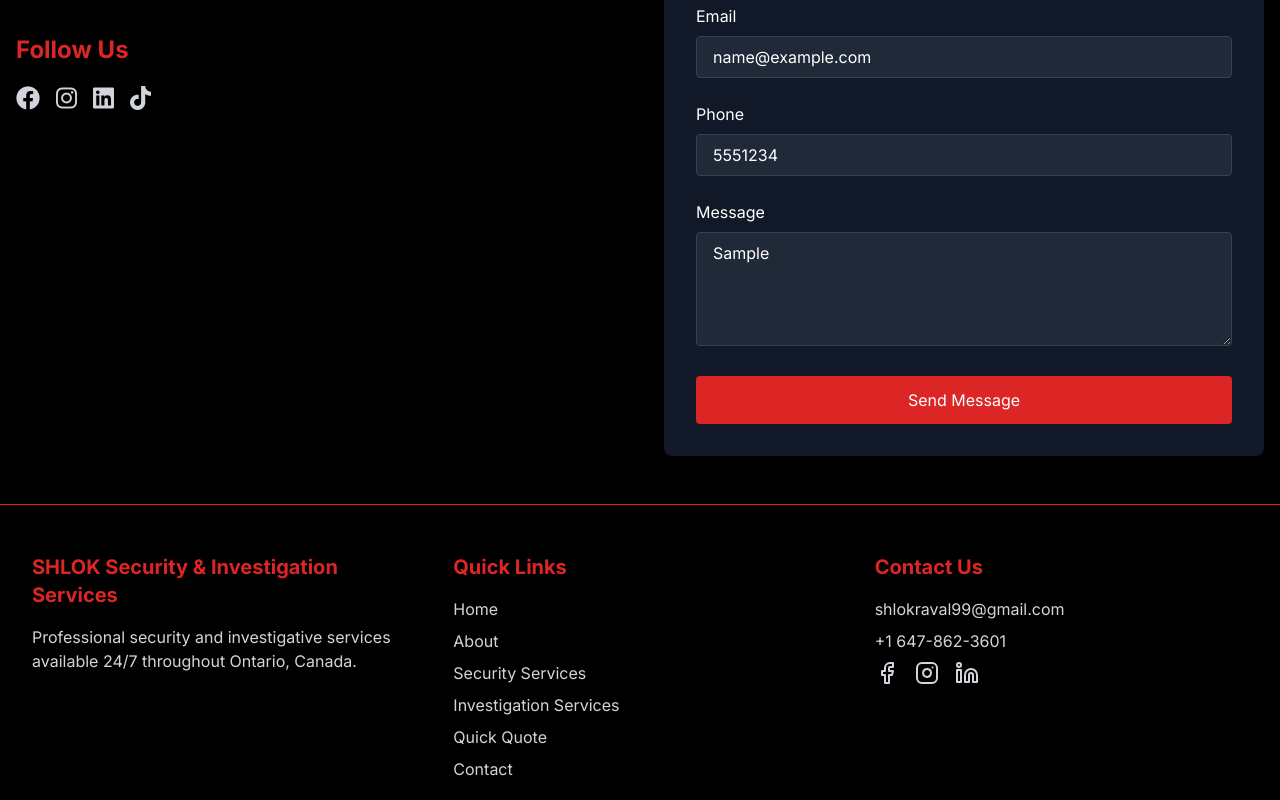
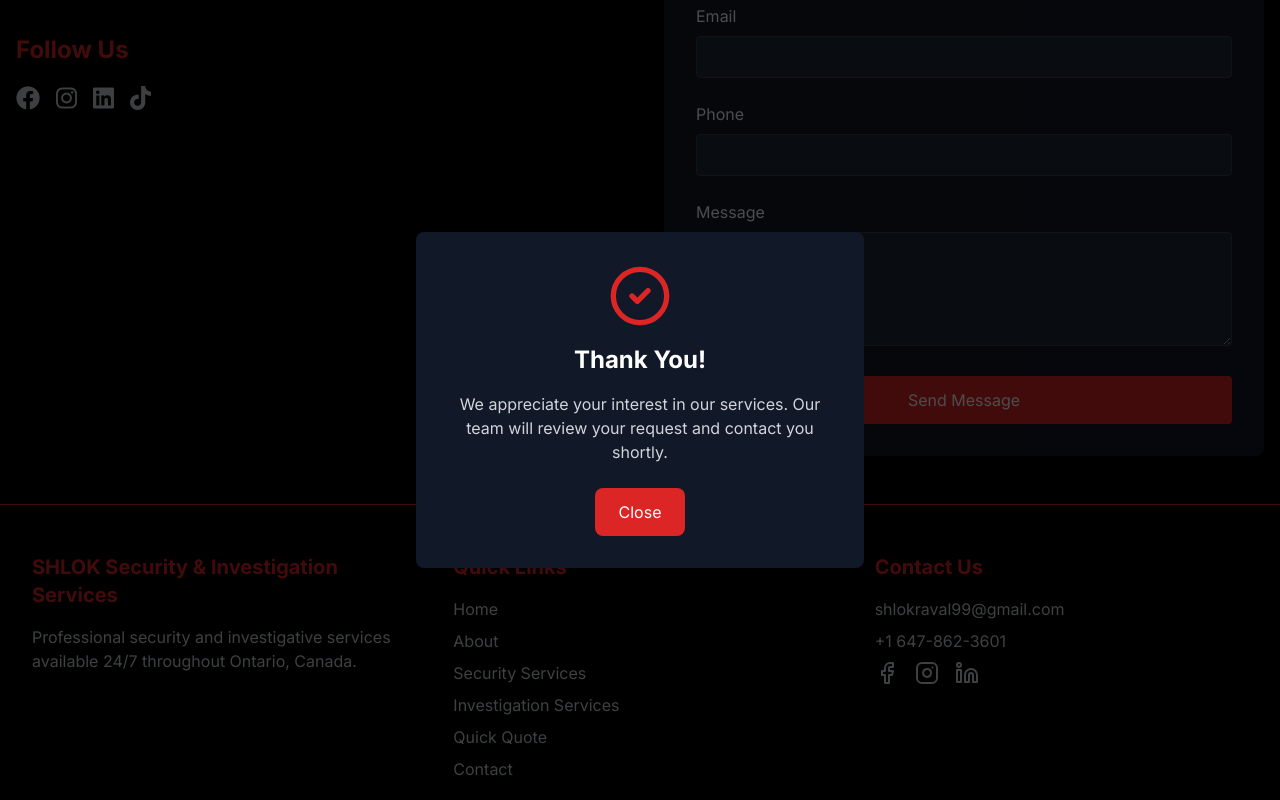
Before and after one commit to AbhishekPanta8/ShlokSecurities, a React (Vite) app: page /contact in a window 1280 px wide. Both pictures are taken after typing "Sample", "name@example.com", "5551234", "Sample" into the empty fields and a click on the button "Send Message". Shown: the part 472-1272 px from the top of the page. Built offline with nearby package versions, Linux system fonts and the light colour scheme.

Commit message:
added success modal

```diff
--- a/src/pages/Contact.jsx
+++ b/src/pages/Contact.jsx
@@ -1,9 +1,36 @@
-import React from 'react';
+import React, { useState } from 'react';
+import SuccessModal from './SuccessModal'; // Import the success modal component
 
 const Contact = () => {
+  const [isModalOpen, setIsModalOpen] = useState(false);
+  const [formData, setFormData] = useState({
+    name: '',
+    email: '',
+    phone: '',
+    message: ''
+  });
+
+  const handleChange = (e) => {
+    const { id, value } = e.target;
+    setFormData(prev => ({
+      ...prev,
+      [id]: value
+    }));
+  };
+
   const handleSubmit = (e) => {
     e.preventDefault();
-    // Handle form submission
+    // Here you would typically send the form data to your backend
+    console.log('Form submitted:', formData);
+    // Show success modal
+    setIsModalOpen(true);
+    // Reset form
+    setFormData({
+      name: '',
+      email: '',
+      phone: '',
+      message: ''
+    });
   };
 
   return (
@@ -75,6 +102,8 @@ const Contact = () => {
               <input
                 type="text"
                 id="name"
+                value={formData.name}
+                onChange={handleChange}
                 className="w-full px-4 py-2 bg-gray-800 border border-gray-700 rounded text-white focus:outline-none focus:border-red-600"
                 required
               />
@@ -84,6 +113,8 @@ const Contact = () => {
               <input
                 type="email"
                 id="email"
+                value={formData.email}
+                onChange={handleChange}
                 className="w-full px-4 py-2 bg-gray-800 border border-gray-700 rounded text-white focus:outline-none focus:border-red-600"
                 required
               />
@@ -93,6 +124,8 @@ const Contact = () => {
               <input
                 type="tel"
                 id="phone"
+                value={formData.phone}
+                onChange={handleChange}
                 className="w-full px-4 py-2 bg-gray-800 border border-gray-700 rounded text-white focus:outline-none focus:border-red-600"
                 required
               />
@@ -102,6 +135,8 @@ const Contact = () => {
               <textarea
                 id="message"
                 rows="4"
+                value={formData.message}
+                onChange={handleChange}
                 className="w-full px-4 py-2 bg-gray-800 border border-gray-700 rounded text-white focus:outline-none focus:border-red-600"
                 required
               ></textarea>
@@ -115,6 +150,12 @@ const Contact = () => {
           </form>
         </div>
       </div>
+
+      {/* Success Modal */}
+      <SuccessModal
+        isOpen={isModalOpen}
+        onClose={() => setIsModalOpen(false)}
+      />
     </div>
   );
 };
--- a/src/pages/QuickQuote.jsx
+++ b/src/pages/QuickQuote.jsx
@@ -1,11 +1,42 @@
 import React, { useState } from 'react';
+import SuccessModal from './SuccessModal';
 
 const QuickQuote = () => {
   const [serviceType, setServiceType] = useState('security');
+  const [isModalOpen, setIsModalOpen] = useState(false); // Add this state
+  const [formData, setFormData] = useState({
+    name: '',
+    company: '',
+    email: '',
+    phone: '',
+    serviceDetails: '',
+    location: ''
+  });
+
+  const handleChange = (e) => {
+    const { id, value } = e.target;
+    setFormData(prev => ({
+      ...prev,
+      [id]: value
+    }));
+  };
 
   const handleSubmit = (e) => {
     e.preventDefault();
-    // Handle form submission
+    // Here you would typically send the form data to your backend
+    console.log('Form submitted:', formData);
+    // Show success modal
+    setIsModalOpen(true);
+    // Reset form
+    setFormData({
+      name: '',
+      company: '',
+      email: '',
+      phone: '',
+      serviceDetails: '',
+      location: ''
+    });
+    setServiceType('security');
   };
 
   return (
@@ -54,6 +85,7 @@ const QuickQuote = () => {
                 <input
                   type="text"
                   id="name"
+                  onChange={handleChange}
                   className="w-full px-4 py-2 bg-gray-800 border border-gray-700 rounded text-white focus:outline-none focus:border-red-600"
                   required
                 />
@@ -63,6 +95,7 @@ const QuickQuote = () => {
                 <input
                   type="text"
                   id="company"
+                  onChange={handleChange}
                   className="w-full px-4 py-2 bg-gray-800 border border-gray-700 rounded text-white focus:outline-none focus:border-red-600"
                 />
               </div>
@@ -74,6 +107,7 @@ const QuickQuote = () => {
                 <input
                   type="email"
                   id="email"
+                  onChange={handleChange}
                   className="w-full px-4 py-2 bg-gray-800 border border-gray-700 rounded text-white focus:outline-none focus:border-red-600"
                   required
                 />
@@ -96,6 +130,7 @@ const QuickQuote = () => {
                 rows="4"
                 className="w-full px-4 py-2 bg-gray-800 border border-gray-700 rounded text-white focus:outline-none focus:border-red-600"
                 placeholder="Please describe your security or investigation needs..."
+                onChange={handleChange}
                 required
               ></textarea>
             </div>
@@ -107,6 +142,7 @@ const QuickQuote = () => {
                 id="location"
                 className="w-full px-4 py-2 bg-gray-800 border border-gray-700 rounded text-white focus:outline-none focus:border-red-600"
                 placeholder="Service location address"
+                onChange={handleChange}
                 required
               />
             </div>
@@ -120,6 +156,11 @@ const QuickQuote = () => {
           </form>
         </div>
       </div>
+
+      <SuccessModal
+        isOpen={isModalOpen}
+        onClose={() => setIsModalOpen(false)}
+      />
     </div>
   );
 };
--- /dev/null
+++ b/src/pages/SuccessModal.jsx
@@ -0,0 +1,34 @@
+import React from 'react';
+import { CheckCircle2 } from 'lucide-react';
+
+const SuccessModal = ({ isOpen, onClose }) => {
+  if (!isOpen) return null;
+
+  return (
+    <div className="fixed inset-0 z-50 flex items-center justify-center p-4 bg-black/70">
+      <div
+        className="bg-gray-900 rounded-lg p-8 max-w-md w-full transform transition-all"
+      >
+        <div className="text-center">
+          <div className="flex justify-center mb-4">
+            <CheckCircle2 className="w-16 h-16 text-red-600" />
+          </div>
+          <h2 className="text-2xl font-bold text-white mb-4">
+            Thank You!
+          </h2>
+          <p className="text-gray-300 mb-6">
+            We appreciate your interest in our services. Our team will review your request and contact you shortly.
+          </p>
+          <button
+            onClick={onClose}
+            className="bg-red-600 text-white px-6 py-3 rounded-lg hover:bg-red-700 transition-colors duration-200 w-full sm:w-auto"
+          >
+            Close
+          </button>
+        </div>
+      </div>
+    </div>
+  );
+};
+
+export default SuccessModal;
```
